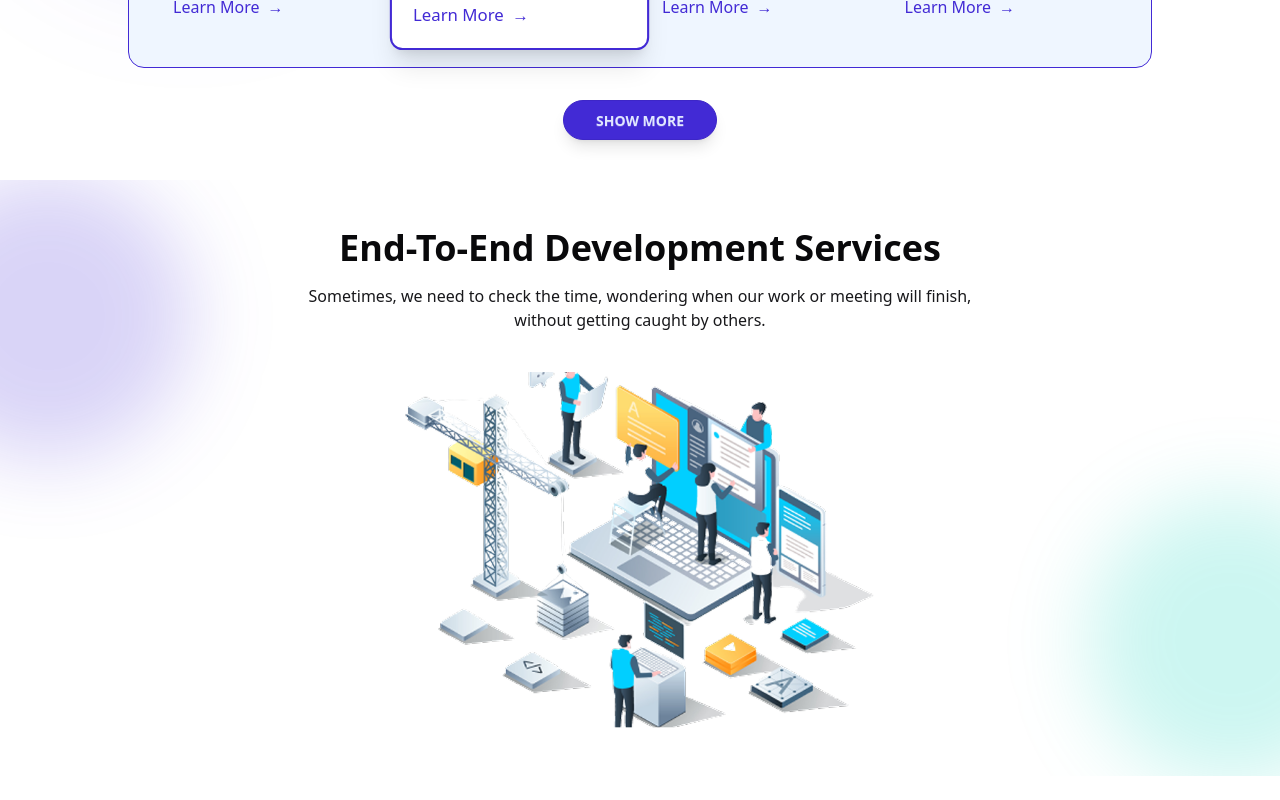
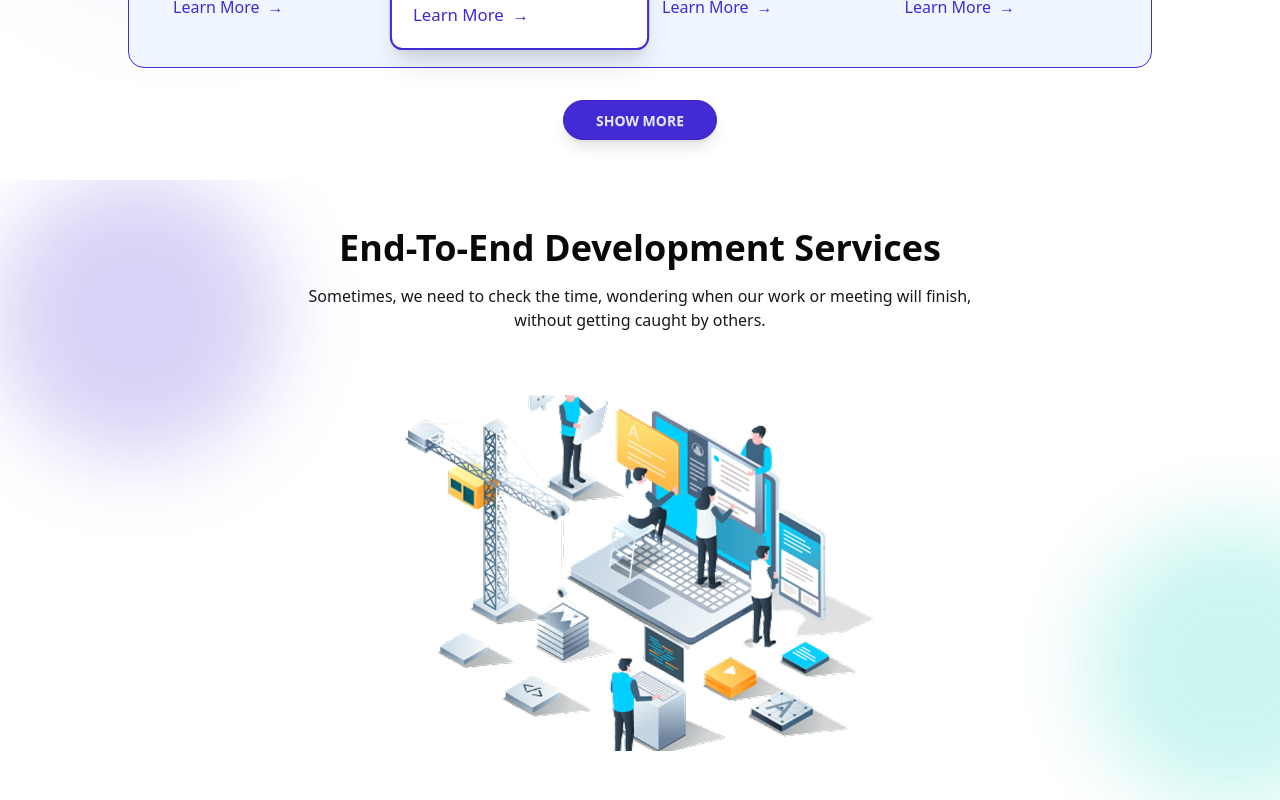
Before and after one commit to Ankit-Kum-ar/Tech-Triumph, a React (Vite) app: page / in a window 1280 px wide. Shown: the part 1322-2122 px from the top of the page. Before the commit the page ends 2098 px from the top, so only its background shows below. Built offline with nearby package versions, Linux system fonts and the light colour scheme.

Commit message:
Refactor EndToEndSection: Adjust blob positioning and enhance image animation

```diff
--- a/src/pages/Home/components/EndToEndSection.jsx
+++ b/src/pages/Home/components/EndToEndSection.jsx
@@ -1,7 +1,9 @@
+import { motion } from "framer-motion";
+
 const EndToEndSection = () => (
   <section className="relative w-full flex flex-col items-center py-12 px-4 bg-base-100 overflow-hidden">
     {/* Top Left Blob */}
-    <div className="absolute md:block hidden -top-2 -left-24 w-72 h-72 bg-primary/20 rounded-full blur-2xl z-0 pointer-events-none"></div>
+    <div className="absolute md:block hidden -top-2 -left-2 w-72 h-72 bg-primary/20 rounded-full blur-2xl z-0 pointer-events-none"></div>
     {/* Bottom Right Blob */}
     <div className="absolute -bottom-2 -right-24 w-72 h-72 bg-accent/20 rounded-full blur-2xl z-0 pointer-events-none"></div>
 
@@ -9,13 +11,21 @@ const EndToEndSection = () => (
       End-To-End Development Services
     </h2>
     <p className="text-base-content text-center mt-4 max-w-2xl z-10">
-      Sometimes, we need to check the time, wondering when our work or meeting will finish, without getting caught by others.
+      Sometimes, we need to check the time, wondering when our work or meeting
+      will finish, without getting caught by others.
     </p>
-    <div className="flex justify-center mt-10 z-10 w-full">
-      <img
+    <div className="flex justify-center mt-16 z-10 w-full">
+      <motion.img
         src="/images/end-to-end-illustration.png"
         alt="End-to-End Development Illustration"
         className="w-full max-w-xl"
+        animate={{ y: [0, -24, 0] }}
+        transition={{
+          duration: 3,
+          repeat: Infinity,
+          repeatType: "loop",
+          ease: "easeInOut",
+        }}
       />
     </div>
   </section>
```
